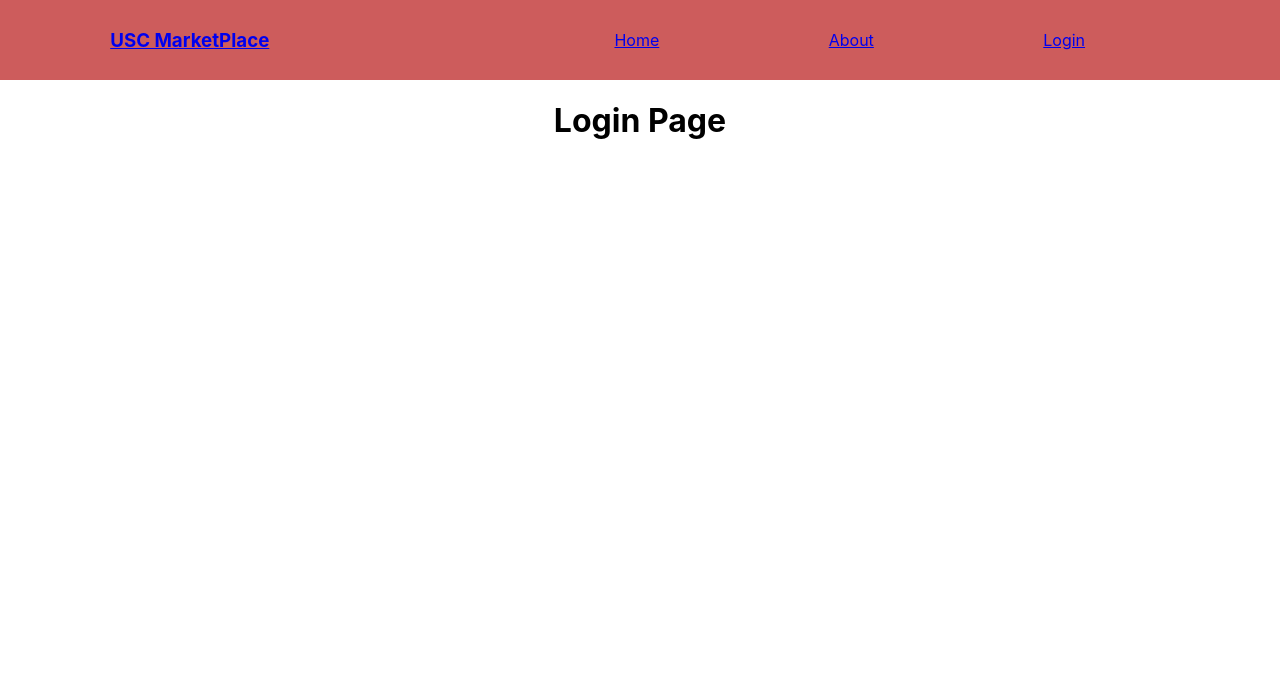
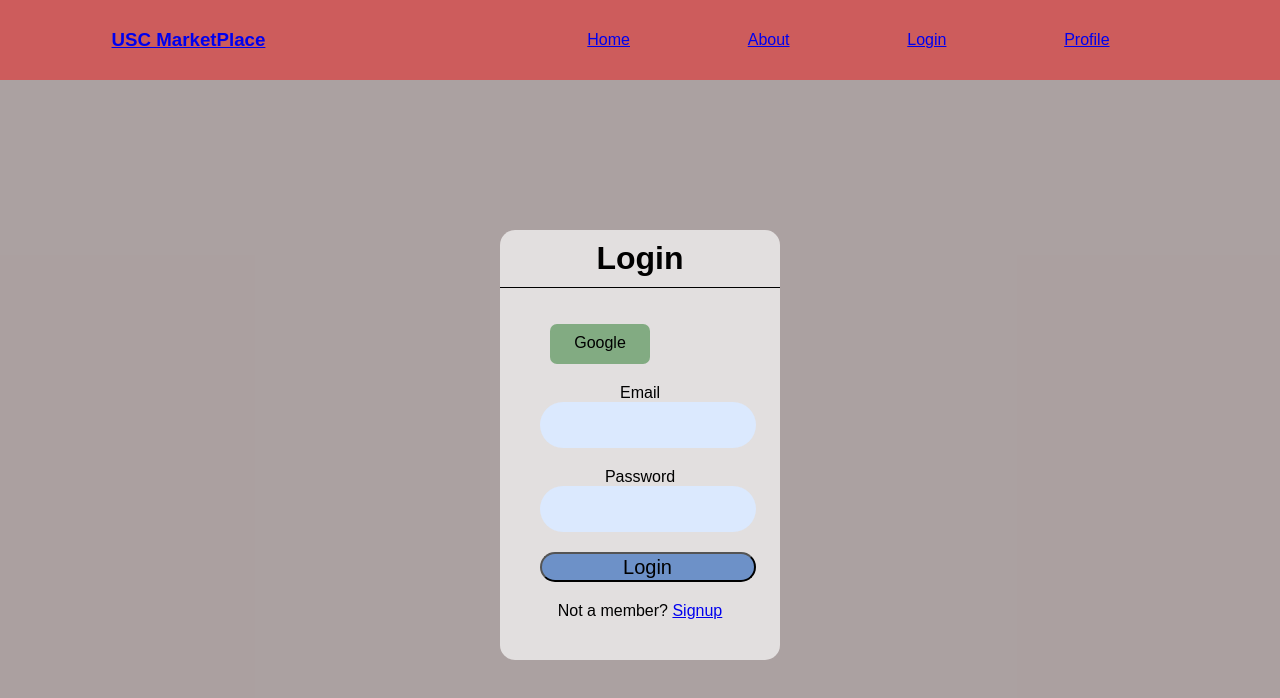
Before and after one commit to Khushal-Kalidindi/uscmarketplace-react, a React (Create React App) app in the folder usc-marketplace/: page /login in a window 1280 px wide. Shown: the top 698 px of the page. Built offline with nearby package versions, Linux system fonts and the light colour scheme.

Commit message:
login page
login-page

```diff
--- a/usc-marketplace/src/App.js
+++ b/usc-marketplace/src/App.js
@@ -1,10 +1,11 @@
-import logo from './logo.svg';
-import './App.css';
-import AboutPage from './pages/About';
-import HomePage from './pages/Home';
-import Nav from './pages/Nav';
-import LoginPage from './pages/Login';
-import {BrowserRouter as Router, Routes, Route} from 'react-router-dom';
+import logo from "./logo.svg";
+import "./App.css";
+import AboutPage from "./pages/About";
+import HomePage from "./pages/Home";
+import Nav from "./pages/Nav";
+import LoginPage from "./pages/Login";
+import ProfilePage from "./pages/Profile";
+import { BrowserRouter as Router, Routes, Route } from "react-router-dom";
 
 function App() {
   return (
@@ -12,9 +13,10 @@ function App() {
       <div className="App">
         <Nav />
         <Routes>
-          <Route path='/' element={<HomePage/>}/>
-          <Route path='/about' element={<AboutPage/>}/>
-          <Route path='/login' element={<LoginPage/>}/>
+          <Route path="/" element={<HomePage />} />
+          <Route path="/about" element={<AboutPage />} />
+          <Route path="/login" element={<LoginPage />} />
+          <Route path="/profile" element={<ProfilePage />} />
         </Routes>
       </div>
     </Router>
--- a/usc-marketplace/src/pages/Login.js
+++ b/usc-marketplace/src/pages/Login.js
@@ -1,11 +1,44 @@
-
-import './../App.css';
+import "./../App.css";
+import "./style.css";
 
 function LoginPage() {
   return (
-    <div className="App">
-        <h1>Login Page</h1>
-    </div>
+    <html>
+      <head>
+        <script
+          src="https://kit.fontawesome.com/fd33c7b4a1.js"
+          crossorigin="anonymous"
+        ></script>
+        <meta charset="utf-8" />
+      </head>
+      <body>
+        <div className="App">
+          <div class="login-container">
+            <h1>Login</h1>
+            <div class="google">
+              <i class="fa-brands fa-google"></i>
+              <p>Google</p>
+            </div>
+
+            <form method="POST">
+              <div class="txt_field">
+                <label>Email</label>
+                <input type="text" required />
+              </div>
+              <div class="txt_field">
+                <label>Password</label>
+                <input type="password" required />
+              </div>
+
+              <input class="login-button" type="submit" value="Login"></input>
+              <div class="signup_link">
+                Not a member? <a href="#">Signup</a>
+              </div>
+            </form>
+          </div>
+        </div>
+      </body>
+    </html>
   );
 }
 
--- a/usc-marketplace/src/pages/Nav.js
+++ b/usc-marketplace/src/pages/Nav.js
@@ -1,22 +1,26 @@
-
-import './../App.css';
-import AboutPage from './About';
-import HomePage from './Home';
-import {Link} from 'react-router-dom';
+import "./../App.css";
+import AboutPage from "./About";
+import HomePage from "./Home";
+import { Link } from "react-router-dom";
 
 function Nav() {
   return (
     <nav>
-        <Link to='/'><h3>USC MarketPlace</h3></Link>
-        <ul className='nav-links'>
-            <Link to='/'>
+      <Link to="/">
+        <h3>USC MarketPlace</h3>
+      </Link>
+      <ul className="nav-links">
+        <Link to="/">
           <li>Home</li>
         </Link>
-            <Link to='/about'>
+        <Link to="/about">
           <li>About</li>
         </Link>
-            <Link to='/login'>
+        <Link to="/login">
           <li>Login</li>
+        </Link>
+        <Link to="/profile">
+          <li>Profile</li>
         </Link>
       </ul>
     </nav>
--- /dev/null
+++ b/usc-marketplace/src/pages/Profile.js
@@ -0,0 +1,11 @@
+// import "./../App.css";
+
+// function AboutPage() {
+//   return (
+//     <div className="App">
+//       <h1>Profile Page</h1>
+//     </div>
+//   );
+// }
+
+// export default ProfilePage;
--- /dev/null
+++ b/usc-marketplace/src/pages/style.css
@@ -0,0 +1,102 @@
+body {
+  margin: 0;
+  padding: 0;
+  font-family: Arial, Helvetica, sans-serif;
+  background-color: rgba(132, 117, 117, 0.434);
+  height: 100vh;
+  overflow: hidden;
+}
+
+.center {
+  position: absolute;
+  top: 50%;
+  left: 50%;
+  transform: translate(-50%, -50%);
+  width: 400px;
+}
+
+.login-container {
+  background-color: rgba(255, 255, 255, 0.659);
+  margin-top: 150px;
+  margin-left: 500px;
+  margin-right: 500px;
+  border-radius: 15px;
+  padding-bottom: 20px;
+}
+
+.signup_link {
+  margin-top: 20px;
+}
+
+.login-container h1 {
+  text-align: center;
+  border-bottom: 1px solid;
+  margin-bottom: 5px;
+  padding-bottom: 10px;
+  padding-top: 10px;
+}
+
+.login-container form {
+  padding: 20px;
+  box-sizing: border-box;
+}
+
+form .txt_field {
+  position: relative;
+  margin: 20px;
+}
+
+.txt_field label {
+  top: 20%;
+  position: absoulte;
+  left: 8px;
+  pointer-events: none;
+  transition: 0.5s;
+}
+
+.txt_field input {
+  width: 100%;
+  padding: 8px;
+  height: 30px;
+  border: none;
+  background: none;
+  background-color: rgb(219, 233, 254);
+  outline: none;
+  border-radius: 30px;
+}
+
+input[type="submit"] {
+  height: 30px;
+  width: 90%;
+  margin-left: 15px;
+  border-radius: 30px;
+  background-color: rgb(109, 145, 200);
+}
+
+.google {
+  top: 20px;
+  left: 50px;
+  position: relative;
+  height: 40px;
+  width: 100px;
+  cursor: pointer;
+  background-color: rgb(130, 171, 130);
+  border-radius: 7px;
+  transition: 0.5s;
+
+  /* display: flex; */
+}
+
+.google p {
+  text-align: center;
+  padding-top: 10px;
+}
+
+.login-container h1 {
+  font-size: 200%;
+  font-family: Arial, Helvetica, sans-serif;
+}
+
+.login-button {
+  font-size: 20px;
+}
```
Also changed, not shown: 1 other file (tests, documents, lock files or other folders). Lines whose indentation alone changed are shown as unchanged.
